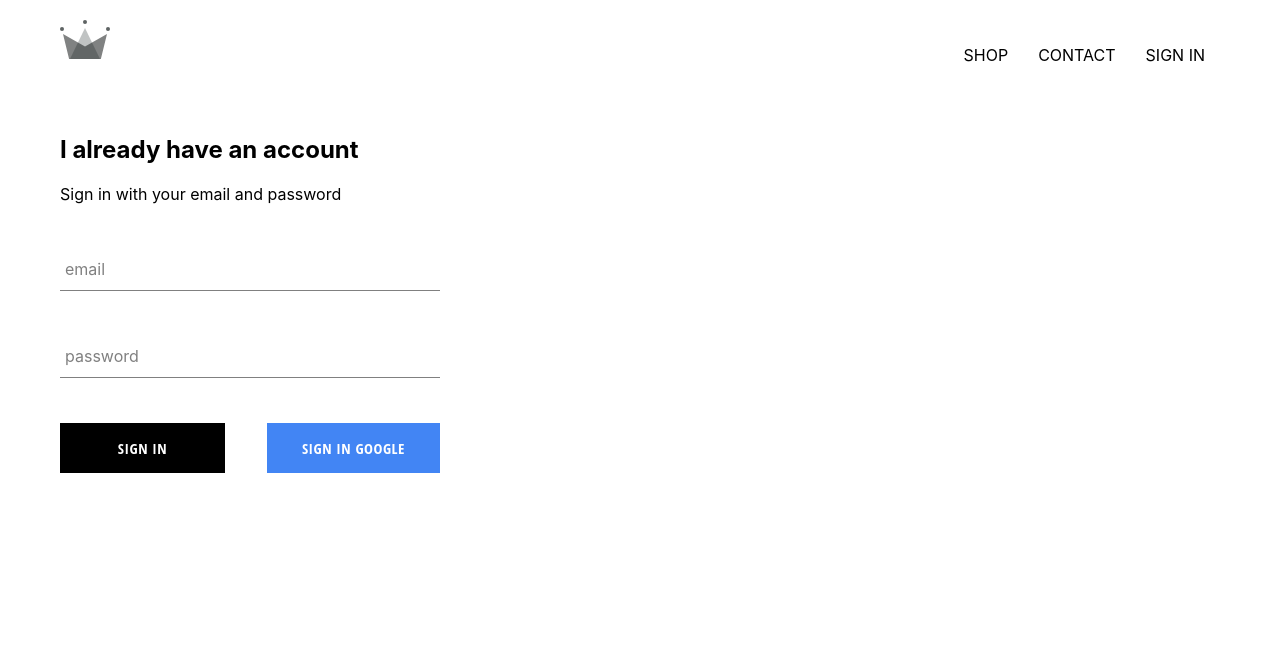
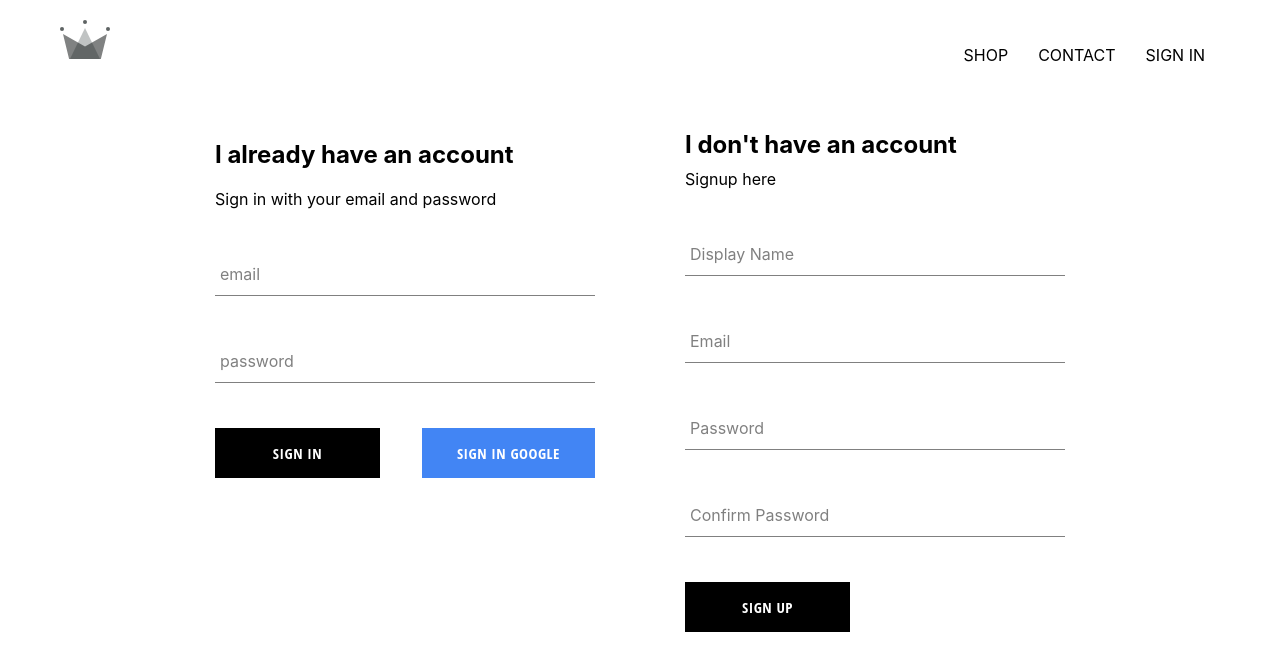
Before and after one commit to hero2hero/clothing-app, a React (Create React App) app: page /signin in a window 1280 px wide. Shown: the top 670 px of the page. Built offline with nearby package versions, Linux system fonts and the light colour scheme; no server answers.

Commit message:
implemented firebase utils, included ability to store authenticated user in our firestore DB

```diff
--- a/src/App.js
+++ b/src/App.js
@@ -6,36 +6,47 @@
 import ShopPage from "./pages/shop/shop.compon";
 import HomePage from "./pages/homepage/homepage.compon";
 import Header from "./components/header/header.compon";
-import SignInSignUp from './pages/signin-signup/signin-signup.compon';
-import { auth } from './firebase/firebase.util'
+import SignInSignUp from "./pages/signin-signup/signin-signup.compon";
+import { auth, createUserProfileDocument } from "./firebase/firebase.util";
 
 class App extends Component {
   state = {
-    currentUser: null
-  }
+    currentUser: null,
+  };
   unsubscribeFromAuth = null;
 
   componentDidMount() {
-    this.unsubscribeFromAuth = auth.onAuthStateChanged(user => {
-      this.setState({ currentUser: user })
-    })
+    this.unsubscribeFromAuth = auth.onAuthStateChanged(async (userAuth) => {
+      // this.setState({ currentUser: user })
+      if (userAuth) {
+        const userRef = await createUserProfileDocument(userAuth);
+        userRef.onSnapshot((snapShot) => {
+          this.setState({
+            currentUser: {
+              id: snapShot.id,
+              ...snapShot.data(),
+            },
+          });
+        });
+      } else {
+        this.setState({ currentUser: userAuth });
+      }
+    });
   }
 
   componentWillUnmount() {
     this.unsubscribeFromAuth();
   }
 
-
-
   render() {
     return (
       <div>
-      <Header currentUser={this.state.currentUser}/>
-      <Switch>
-        <Route exact path="/" component={HomePage} />
-        <Route exact path="/shop" component={ShopPage} />
-        <Route exact path="/signin" component={SignInSignUp} />
-      </Switch>
+        <Header currentUser={this.state.currentUser} />
+        <Switch>
+          <Route exact path="/" component={HomePage} />
+          <Route exact path="/shop" component={ShopPage} />
+          <Route exact path="/signin" component={SignInSignUp} />
+        </Switch>
       </div>
     );
   }
--- /dev/null
+++ b/src/components/sign-up/sign-up.compon.jsx
@@ -0,0 +1,93 @@
+import React, { Component } from "react";
+import FormInput from "../form-input/form-input.compon";
+import CustomButton from "../custom-button/custom-button.compon";
+import { auth, createUserProfileDocument } from "../../firebase/firebase.util";
+import "./sign-up.styles.scss";
+
+class SignUp extends Component {
+  state = {
+    displayName: "",
+    email: "",
+    password: "",
+    confirmPassword: "",
+  };
+
+  handleSubmit = async (e) => {
+    e.preventDefault();
+    const { displayName, email, password, confirmPassword } = this.state;
+
+    if (password !== confirmPassword) {
+      alert("passwords don't match");
+      return;
+    }
+
+    try {
+      const { user } = auth.createUserWithEmailAndPassword(email, password);
+      await createUserProfileDocument(user, { displayName });
+
+      // if create user profile finishes sucessfully, we can reset the state for next user.
+      //  this will clear the form
+      this.setState({
+        displayName: "",
+        email: "",
+        password: "",
+        confirmPassword: "",
+      });
+    } catch (error) {
+      console.error(error);
+    }
+  };
+
+  handleChange = (e) => {
+      const { name, value } = e.target;
+
+      this.setState({[name]: value});
+  }
+
+  render() {
+    const { displayName, email, password, confirmPassword } = this.state;
+    return (
+      <div className="sign-up">
+        <h2 className="title">I don't have an account</h2>
+        <span>Signup here</span>
+        <form className="sign-up-form" onSubmit={this.handleSubmit}>
+          <FormInput
+            type="text"
+            name="displayName"
+            value={displayName}
+            onChange={this.handleChange}
+            label="Display Name"
+            required
+          />
+          <FormInput
+            type="email"
+            name="email"
+            value={email}
+            onChange={this.handleChange}
+            label="Email"
+            required
+          />
+          <FormInput
+            type="password"
+            name="password"
+            value={password}
+            onChange={this.handleChange}
+            label="Password"
+            required
+          />
+          <FormInput
+            type="password"
+            name="confirmPassword"
+            value={confirmPassword}
+            onChange={this.handleChange}
+            label="Confirm Password"
+            required
+          />
+          <CustomButton type="submit">SIGN Up</CustomButton>
+        </form>
+      </div>
+    );
+  }
+}
+
+export default SignUp;
--- /dev/null
+++ b/src/components/sign-up/sign-up.styles.scss
@@ -0,0 +1,9 @@
+.sign-up {
+  display: flex;
+  flex-direction: column;
+  width: 380px;
+
+  .title {
+    margin: 10px 0;
+  }
+}
--- a/src/firebase/firebase.util.js
+++ b/src/firebase/firebase.util.js
@@ -12,6 +12,28 @@
     appId: "1:246300448982:web:a22065787f0f01cc511177"
   };
 
+  export const createUserProfileDocument = async (userAuth, additionalData) => {
+    if (!userAuth) return;
+    const userRef = firestore.doc(`user/${userAuth.uid}`);
+    const snapShot = await userRef.get();
+
+    if (!snapShot.exists) {
+      const {displayName, email } = userAuth;
+      const createdAt = new Date();
+      try {
+        await userRef.set( {
+          displayName,
+          email,
+          createdAt,
+          ...additionalData
+        })
+      } catch(error) {
+        console.log('error creating user', error.message);
+      }
+    }
+    return userRef;
+  }
+
   firebase.initializeApp(config)
 
   export const auth = firebase.auth();
--- a/src/pages/signin-signup/signin-signup.compon.jsx
+++ b/src/pages/signin-signup/signin-signup.compon.jsx
@@ -1,11 +1,13 @@
 import React from "react";
 import "./signin-signup.styles.scss";
 import SignIn from "../../components/sign-in/sign-in.compon";
+import SignUp from '../../components/sign-up/sign-up.compon';
 
 const SignInSignUp = () => {
   return (
     <div className="sign-in-and-sign-up">
       <SignIn />
+      <SignUp />
     </div>
   );
 };
--- a/src/pages/signin-signup/signin-signup.styles.scss
+++ b/src/pages/signin-signup/signin-signup.styles.scss
@@ -0,0 +1,6 @@
+.sign-in-and-sign-up {
+    width: 850px;
+    display: flex;
+    justify-content: space-between;
+    margin: 30px auto;
+}
```
